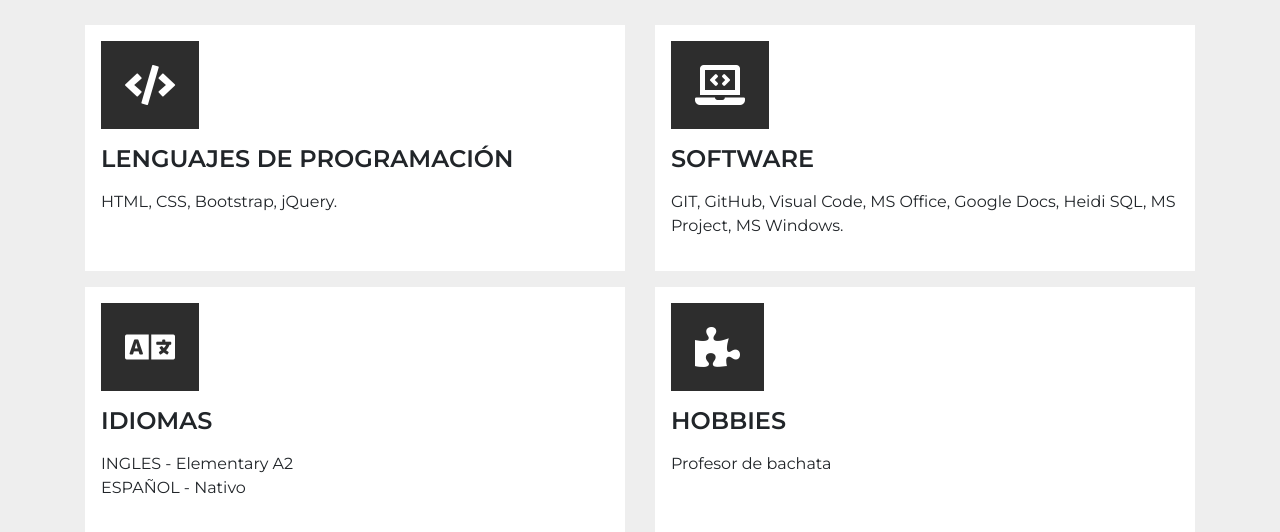
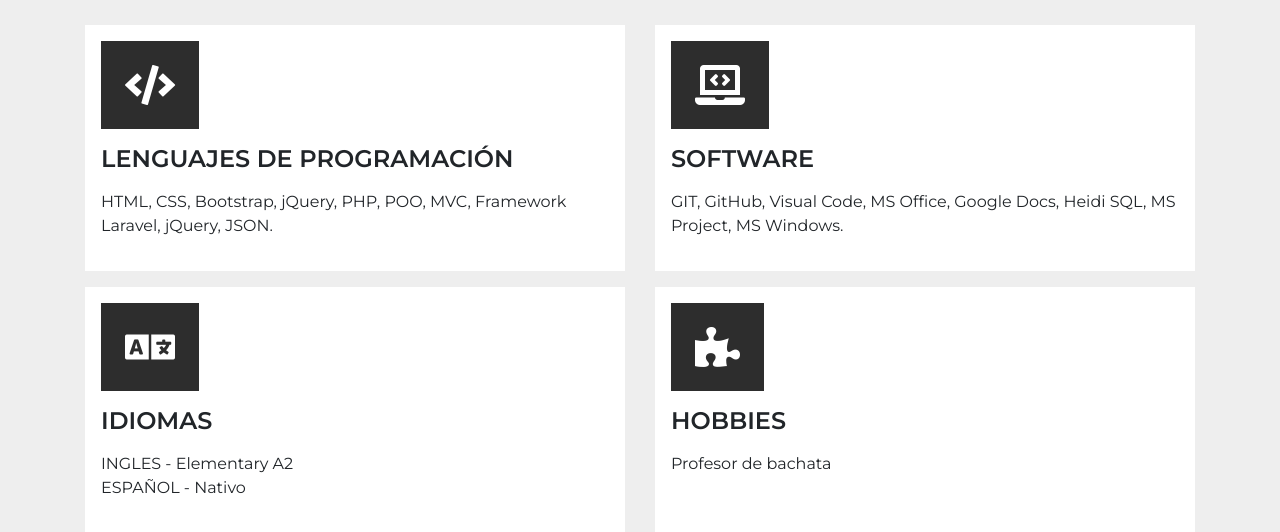
Before and after one commit to tbarrientos98/portfolio, a PHP site: page /sistema/sobre-mi.php in a window 1280 px wide. Shown: the part 465-997 px from the top of the page. Run offline with PHP 8.4, Linux system fonts and the light colour scheme.

Commit message:
cambios 5/7

```diff
--- a/sobre-mi.php
+++ b/sobre-mi.php
@@ -42,7 +42,7 @@
                             <div class="col-12">
                                 <i class="fas fa-code p-4"></i>
                                 <h4 class="my-3">LENGUAJES DE PROGRAMACIÓN</h4>
-                                <p>HTML, CSS, Bootstrap, jQuery.</p>
+                                <p>HTML, CSS, Bootstrap, jQuery, PHP, POO, MVC, Framework Laravel, jQuery, JSON.</p>
                             </div>
                         </div>
                     </div>
```
